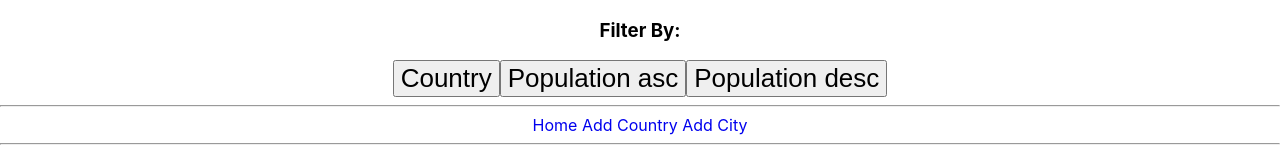
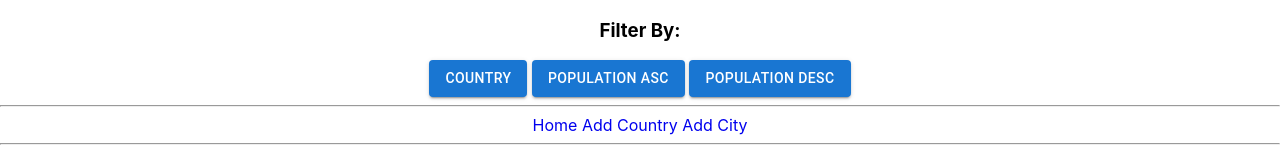
Before and after one commit to jeevan243/City-Country, a React (Vite) app in the folder city-country/: page / in a window 1280 px wide. Shown: the top 153 px of the page. Built offline with nearby package versions, Linux system fonts and the light colour scheme; no server answers.

Commit message:
material ui applied

```diff
--- a/city-country/package.json
+++ b/city-country/package.json
@@ -9,6 +9,9 @@
     "server": "json-server --watch db.json --port 8080"
   },
   "dependencies": {
+    "@emotion/react": "^11.9.0",
+    "@emotion/styled": "^11.8.1",
+    "@mui/material": "^5.6.1",
     "axios": "^0.26.1",
     "json-server": "^0.17.0",
     "react": "^17.0.2",
--- a/city-country/src/Components/home.jsx
+++ b/city-country/src/Components/home.jsx
@@ -2,12 +2,13 @@ import axios from "axios";
 import { useEffect, useState } from "react";
 import { useDispatch, useSelector } from "react-redux";
 import { Link } from "react-router-dom";
+import Button from '@mui/material/Button';
 
 export const Home = () => {
   const [data, setData] = useState([]);
 
-  const dispatch = useDispatch();
-  const { city, loading, error } = useSelector((store) => store.city);
+  // const dispatch = useDispatch();
+  // const { city, loading, error } = useSelector((store) => store.city);
   // console.log(city);
 
   useEffect(() => {
@@ -54,25 +55,28 @@ export const Home = () => {
     <>
       <div>
         <h3>Filter By:</h3>
-        <button variant="text" onClick={handleCountry}>
+        <Button variant="contained" onClick={handleCountry}>
           Country
-        </button>
-        <button
-          variant="text"
+        </Button>
+        {" "}
+        <Button
+          variant="contained"
           onClick={() => {
             handlePopulation(1);
           }}
         >
           Population asc
-        </button>
-        <button
-          variant="text"
+        </Button>
+
+        {" "}
+        <Button
+          variant="contained"
           onClick={() => {
             handlePopulation(-1);
           }}
         >
           Population desc
-        </button>
+        </Button>
         <hr />
       </div>
       <div id="links">
--- a/city-country/src/redux/store.js
+++ b/city-country/src/redux/store.js
@@ -8,4 +8,4 @@ export const store = createStore(reducer, {
     error: false
 });
 
-console.log(store.loading)
+console.log(store)
```
Also changed, not shown: 1 other file (tests, documents, lock files or other folders).
